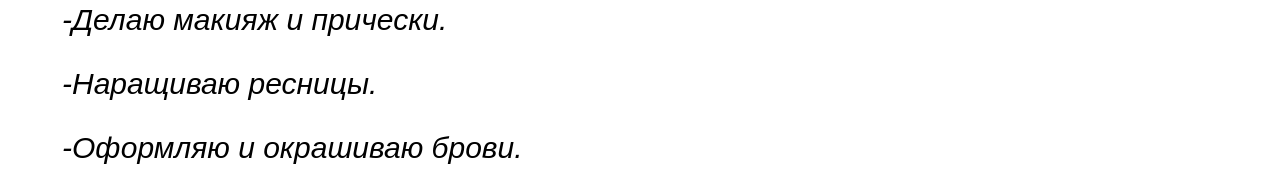
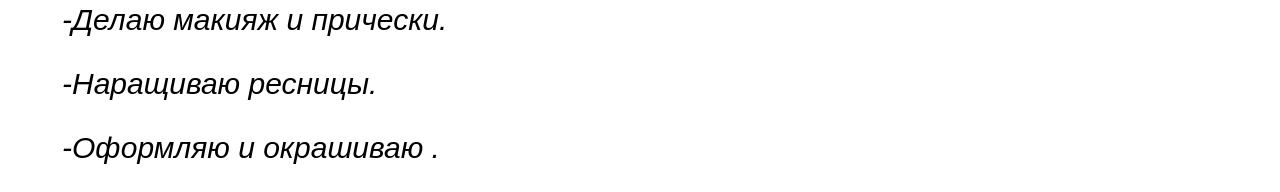
Before and after one commit to Matmatveev/ProjectMFTI, a plain HTML site: page index.html in a window 1280 px wide. Shown: the part 1892-2084 px from the top of the page. Drawn offline with Linux system fonts and the light colour scheme.

Commit message:
Update index.html

```diff
--- a/index.html
+++ b/index.html
@@ -34,7 +34,7 @@
     -Наращиваю ресницы.
 </p></span>
 <span><p style="font-size: 30px; font-style: oblique; margin-left: 54px;" >
-    -Оформляю и окрашиваю брови.
+    -Оформляю и окрашиваю .
 </p></span>
 <span><p style="font-size: 30px; font-style: oblique; margin-left: 54px;" >
     -Обладаю навыками фотографа.
```
